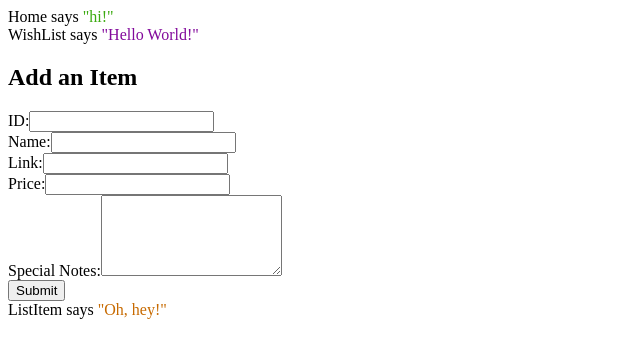
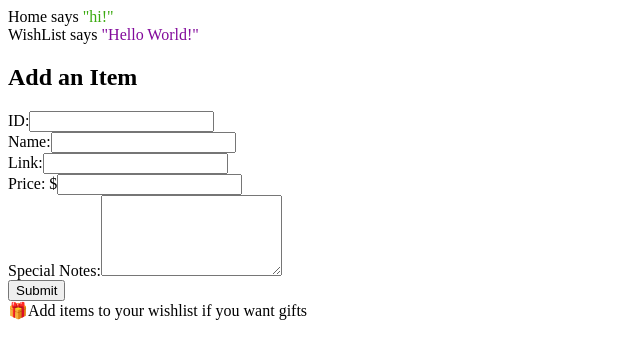
Before and after one commit to personal-wish-list/wish-list, a React (Create React App) app in the folder client/: page / in a window 1280 px wide. Shown: the top 358 px of the page, without its empty margins (0-640 px from the left). Built offline with nearby package versions, Linux system fonts and the light colour scheme.

Commit message:
started working with redux in order to change global state

```diff
--- a/client/src/components/AddItemForm/index.js
+++ b/client/src/components/AddItemForm/index.js
@@ -1,6 +1,7 @@
 import React, { useState } from "react";
+import './css/style.css';
+
 import { idbPromise } from "../../utils/helpers";
-import './css/style.css';
 
 const AddItemForm = () => {
     const [formState, setFormState] =
@@ -23,7 +24,7 @@ const AddItemForm = () => {
         e.preventDefault();
         console.log(formState);
 
-        idbPromise('wish_list', 'put', {
+        idbPromise('wishlist', 'put', {
             ...formState
         });
     };
@@ -75,7 +76,7 @@ const AddItemForm = () => {
                     />
                 </div>
                 <div className="form-input">
-                    <label htmlFor="price">Price:</label>
+                    <label htmlFor="price">Price: $</label>
                     <input
                         type="number"
                         name="price"
--- a/client/src/components/WishList/index.js
+++ b/client/src/components/WishList/index.js
@@ -1,10 +1,28 @@
-import React from "react";
+import React, { useEffect } from "react";
 import './css/style.css';
 
 import AddItemForm from '../AddItemForm';
 import ListItem from '../ListItem';
 
+import { useSelector, useDispatch } from 'react-redux';
+import { idbPromise } from '../../utils/helpers';
+
 const WishList = () => {
+    const state = useSelector(state => state);
+    const dispatch = useDispatch();
+
+    useEffect(() => {
+        const getItems = async () => {
+            const items = await idbPromise('wishlist', 'get');
+        }
+
+        if (!state.wishlist.length) {
+            getItems();
+        }
+    }, [state.wishlist.length, dispatch]);
+
+    // const items = idbPromise('wishlist', 'get');
+    // console.log(items);
 
 
     return (
@@ -13,7 +31,22 @@ const WishList = () => {
                 WishList says <span className="text-purple">"Hello World!"</span>
             </div>
             <AddItemForm />
-            <ListItem />
+
+            {state.wishlist.length ? (
+                <div>
+                    {state.wishlist.map(item => (
+                        <ListItem key={item._id} item={item} />
+                    ))}
+                </div>
+            ) : (
+                <div>
+                    <span role='img' aria-label='gift'>
+                        🎁
+                    </span>
+                    Add items to your wishlist if you want gifts
+                </div>
+            )}
+            {/* <ListItem /> */}
         </div>
     );
 };
--- a/client/src/utils/actions.js
+++ b/client/src/utils/actions.js
@@ -1,2 +1 @@
-// example
-// export const UPDATE_PRODUCTS = "UPDATE_PRODUCTS";
+export const ADD_TO_WISHLIST = 'ADD_TO_WISHLIST'
--- a/client/src/utils/helpers.js
+++ b/client/src/utils/helpers.js
@@ -20,7 +20,7 @@ export function idbPromise(storeName, method, object) {
       // create object store for each type of data and set "primary" key index to be the `_id` of the data
 
       // example:
-      db.createObjectStore('wish_list', { keyPath: '_id' });
+      db.createObjectStore('wishlist', { keyPath: '_id' });
     };
 
     // handle any errors with connecting
--- a/client/src/utils/reducers.js
+++ b/client/src/utils/reducers.js
@@ -1,14 +1,18 @@
 import {
-
+    ADD_TO_WISHLIST
 } from './actions';
 
 const initialState = {
-    wish_list: []
+    wishlist: []
 }
 
 const reducer = (state = initialState, action) => {
     switch (action.type) {
-
+        case 'ADD_TO_WISHLIST':
+            return {
+                ...state,
+                wishlist: [...state.wishlist, action.item]
+            };
 
         // if it's none of these actions, do not update the state at all and keep things the same!
         default:
```
Also changed, not shown: client/src/App.js (+4 -4 lines).
